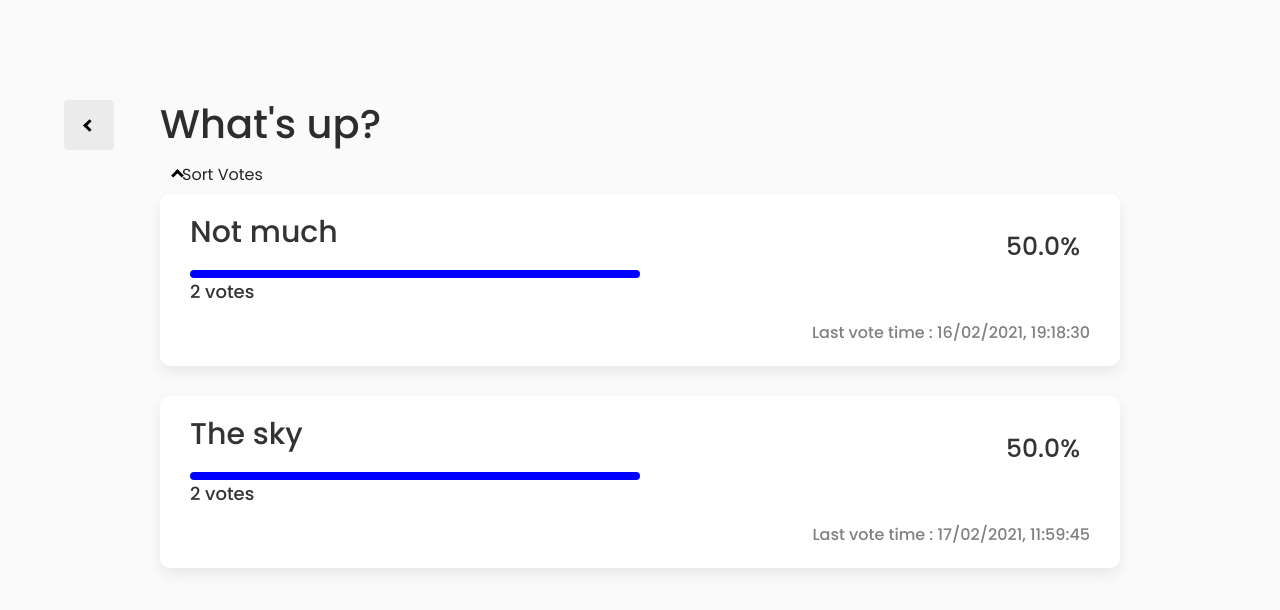
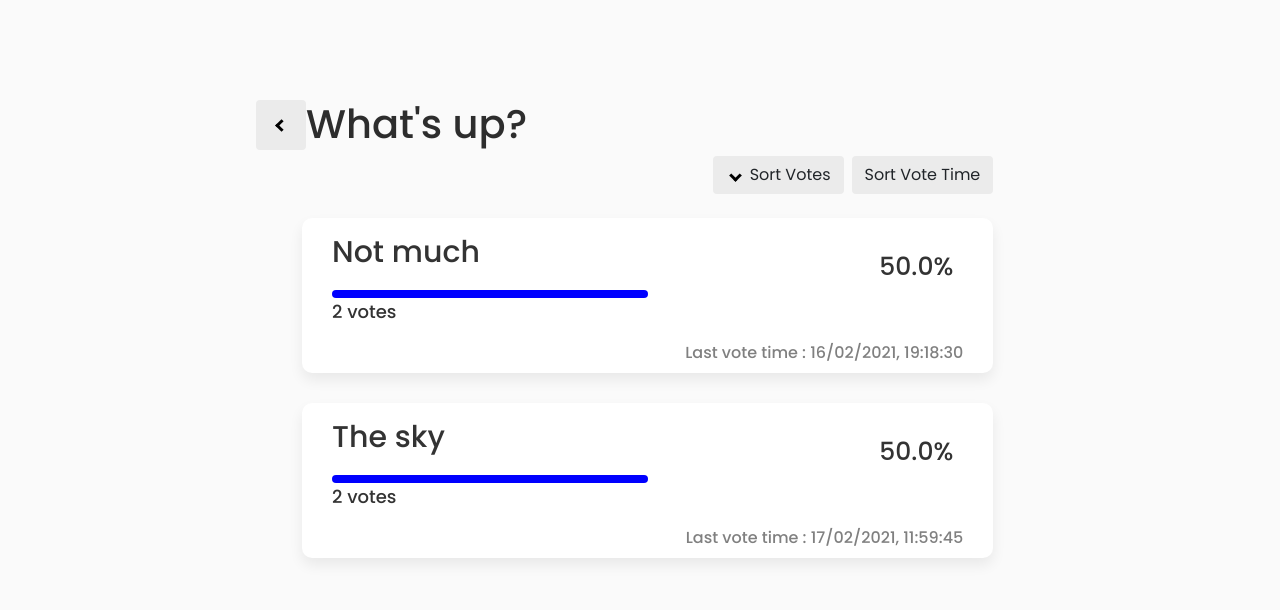
Before and after one commit to SupansaTan/DjangoTutorial_G1, a Django app: page /polls/1/results/ in a window 1280 px wide. Shown: the top 610 px of the page. Run offline with Django 3.2, Linux system fonts and the light colour scheme; data comes from the database, SQL or seed files in the repository; both versions use the stored data as it was after the commit; some libraries are stand-ins or nearby versions.

Commit message:
Add comments and decorate sort buttons in results template

```diff
--- a/polls/static/polls/results.css
+++ b/polls/static/polls/css/results.css
@@ -14,15 +14,23 @@ main {
 }
 
 .inner-wrapper {
-    width: 960px;
+    width: 60%;
     margin-left: auto;
     margin-right: auto;
 }
 
+.inline {
+    display: inline;
+}
+
+.question-head h1 {
+    margin-left: 6%;
+}
+
 /* button vote again */
 .navigate button {
-    position: absolute;
-    left: 5%;
+    position: relative;
+    float: left;
     height: 50px;
     width: 50px;
     background-color: #ebebeb;
@@ -38,27 +46,38 @@ main {
     -webkit-transform: rotate(135deg);
 }
 
+/* sort button */
 .arrowup {
+    transform: rotate(-135deg);
+    -webkit-transform: rotate(-135deg);
+}
+
+.arrowdown {
+    transform: rotate(45deg);
+    -webkit-transform: rotate(45deg);
+}
+
+#arrow {
     border: solid black;
     border-width: 0 3px 3px 0;
     display: inline-block;
     padding: 3px;
-    transform: rotate(-135deg);
-    -webkit-transform: rotate(-135deg);
+    margin: 0px 5px 0px 5px;
+    vertical-align: middle;
+    display: inline-block;
 }
 
-
-/* question */
-.question-head h1 {
-    float: left;
-    width: 100%;
+.sort-btn button {
+    background-color: #ebebeb;
+    position: relative;
+    right: 4%;
 }
 
 /* choice */
 .choice .choice-wrapper {
     margin-bottom: 30px;
-    float: left;
-    width: 100%;
+    left: 6%;
+    width: 90%;
     position: relative;
 	transition: transform 0.5s ease;
 }
@@ -71,7 +90,8 @@ main {
     font-weight: 500;
     box-shadow: 0px 7px 14px rgba(0, 0, 0, 0.07);
     border-radius: 10px;
-    padding: 20px 30px 5px 30px;
+    padding: 1rem 30px 2rem 30px;
+    margin-top: 1.5rem;
 }
 
 .result-heading .name {
@@ -96,7 +116,7 @@ main {
     margin-top: 20px;
 }
 
-.choice-wrapper .lasttime-vote {
+.lasttime-vote {
     color: gray;
     float: right;
     display: inline;
--- a/polls/static/polls/js/results.js
+++ b/polls/static/polls/js/results.js
@@ -1,21 +1,25 @@
-function sortChoices()
+let reverse = false; // if reverse will be sort ascending
+
+function sortVoteScore()
 {
+    /* get container of all choices */
     let choice_div = document.getElementsByClassName("choice")[0]
 
+    /* get choice wrapper */
     let choice_wrappers = choice_div.getElementsByClassName("choice-wrapper")
     let choice_wrap_list = []
 
+    /* get votes for each choice to add object in list */
     for (let i=0;i<choice_wrappers.length;i++)
     {
         choice_wrap = choice_wrappers[i]
-        score = choice_wrap.getElementsByClassName("votes-number")[0].getElementsByTagName("p")[0].innerHTML.split(" ")[0]
+        score = choice_wrap.getElementsByClassName("votes-number")[0].getElementsByTagName("p")[0].innerHTML.split(" ")[0] // get score in tag <p>
         score = parseInt(score)
-        newobj = {"score":score, "html":choice_wrap}
-        choice_wrap_list.push(newobj)
+        choice = {"score":score, "html":choice_wrap}
+        choice_wrap_list.push(choice)
     }
 
-    let reverse = false;
-
+    /* sort descending */
     choice_wrap_list.sort(function(a,b){
         let Ascore = a.score;
         let Bscore = b.score;
@@ -25,14 +29,28 @@ function sortChoices()
         return 0;
     })
 
+    /* sort ascending */
     if(reverse)
     {
         choice_wrap_list.reverse();
     }
 
+
+    /* change sort format and change the arrow in button */
+    if(reverse){
+        reverse = false;
+        $('#arrow').removeClass('arrowup');
+        $('#arrow').addClass('arrowdown');
+    }
+    else{
+        reverse = true;
+        $('#arrow').removeClass('arrowdown');
+        $('#arrow').addClass('arrowup');
+    }
+
+    /* clear old choices and replace with all choices were sorted on template */
     choice_div.innerHTML = ""
     choice_wrap_list.forEach((choice)=>{
         document.getElementsByClassName("choice")[0].innerHTML += choice.html.outerHTML
-
     })
 }
--- a/polls/templates/polls/detail.html
+++ b/polls/templates/polls/detail.html
@@ -4,7 +4,7 @@
 {% block title %}Polls{% endblock %}
 
 {% block style %}
-<link rel="stylesheet" type="text/css" href="{% static 'polls/detail.css' %}">
+<link rel="stylesheet" type="text/css" href="{% static 'polls/css/detail.css' %}">
 {% endblock %}
 
 {% block content %}
@@ -36,8 +36,8 @@
 
                 {% for choice in question.choice_set.all %}
                 <div class="choice-wrapper">
-                    <input type="checkbox" class="btn-check" id="choice{{ forloop.counter }}" name="choice" value="{{ choice.id }}" autocomplete="off"/>
-                    <label class="btn" for="choice{{ forloop.counter }}">{{ choice.choice_text }}</label>
+                    <input type="checkbox" class="btn-check" id="choice{{ forloop.counter }}" name="choice" value="{{ choice.id }}" autocomplete="off">
+                    <label class="btn btn-outline-primary" for="choice{{ forloop.counter }}">{{ choice.choice_text }}</label>
                 </div>
                 {% endfor %}
 
--- a/polls/templates/polls/index.html
+++ b/polls/templates/polls/index.html
@@ -4,7 +4,7 @@
 {% block title %}Polls{% endblock %}
 
 {% block style %}
-<link rel="stylesheet" type="text/css" href="{% static 'polls/index.css' %}">
+<link rel="stylesheet" type="text/css" href="{% static 'polls/css/index.css' %}">
 {% endblock %}
 
 {% block content %}
--- a/polls/templates/polls/results.html
+++ b/polls/templates/polls/results.html
@@ -4,26 +4,31 @@
 {% block title %}Polls{% endblock %}
 
 {% block style %}
-<link rel="stylesheet" type="text/css" href="{% static 'polls/results.css' %}">
+<link rel="stylesheet" type="text/css" href="{% static 'polls/css/results.css' %}">
 {% endblock %}
 
 {% block content %}
 <main>
     <div class="inner-wrapper lrg">
-        <!-- question -->
-        <div class="question-head">
-            <h1>{{ question.question_text }}</h1>
-        </div>
-
-        <!-- navigation to vote page -->
-        <div class="navigate">
+        <!-- previous page button -->
+        <div class="navigate inline">
             <a href={% url 'polls:detail' question.id %} class="previous-btn">
                 <button class="btn"><i class="arrowleft"></i></button>
             </a>
         </div>
 
-        <div class="sort-btn">
-            <button class="btn" onclick="sortChoices()"><i class="arrowup"></i>Sort Votes</button>
+        <!-- question -->
+        <div class="question-head inline">
+            <h1>{{ question.question_text }}</h1>
+        </div>
+
+        <!-- sort button -->
+        <div class="sort-btn d-grid gap-1 d-md-flex justify-content-md-end inline">
+            <button type="button" class="btn me-md-1" onclick="sortVoteScore()">
+                <i id="arrow" class="arrowdown"></i>
+                 Sort Votes
+            </button>
+            <button type="button" class="btn">Sort Vote Time</button>
         </div>
 
         <!-- choices -->
```
Also changed, not shown: db.sqlite3, polls/static/polls/css/detail.css (renamed from polls/static/polls/detail.css), polls/static/polls/css/index.css (renamed from polls/static/polls/index.css).
